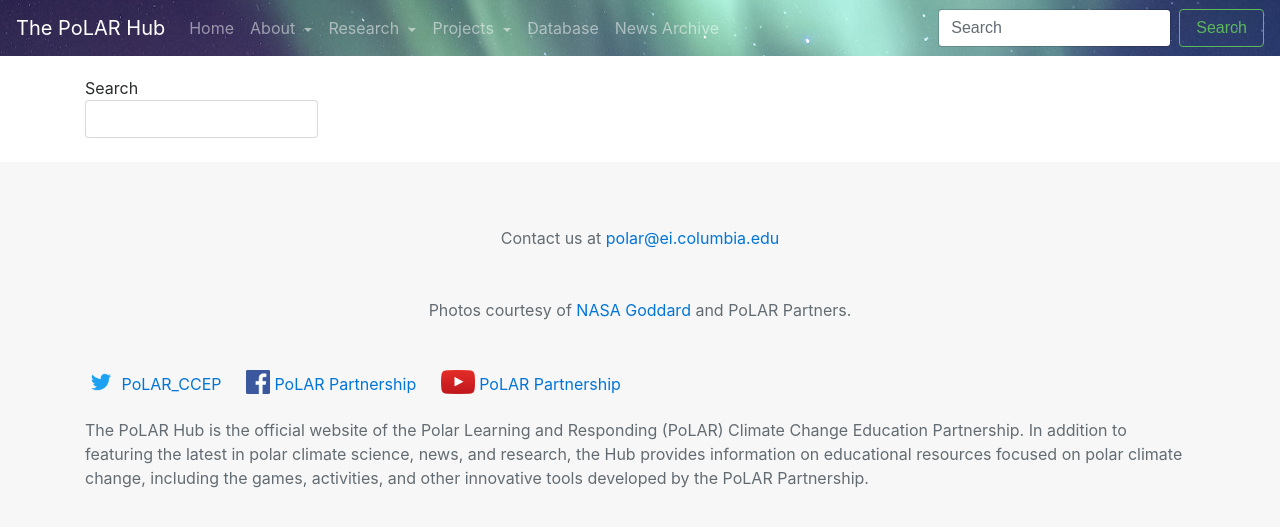
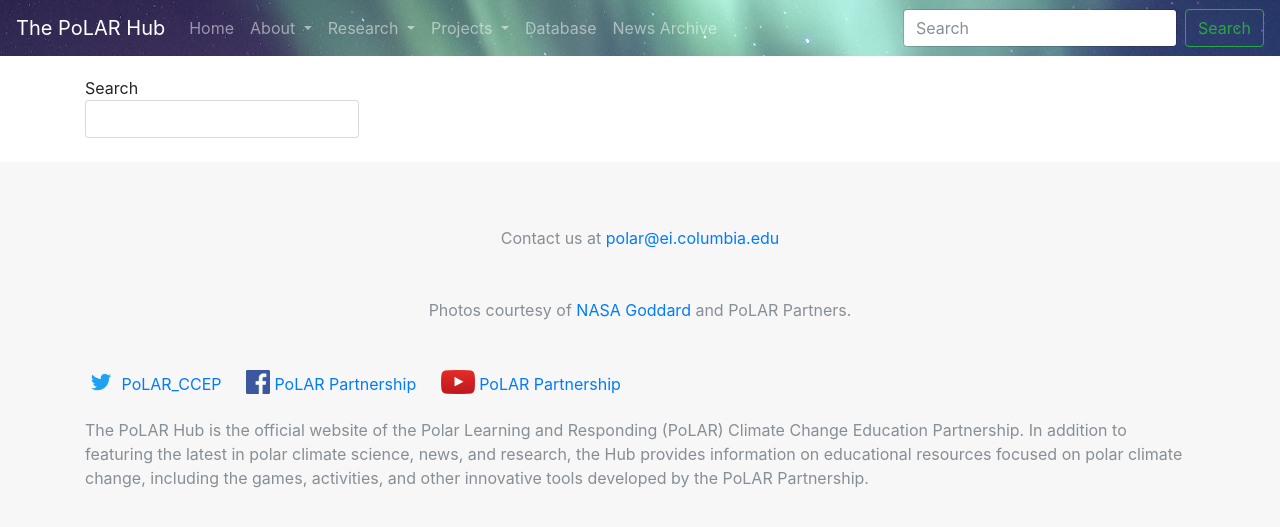
Before and after one commit to nikolas/polarhub, a Jekyll site: the page built from database.md, in a window 1280 px wide. Shown: the top 527 px of the page. Built offline with Jekyll 4.4.1, drawn with Linux system fonts in a browser that asks for light colours; nearby versions of some CDN libraries.

Commit message:
:arrow_up: bootstrap 4.0 beta

```diff
--- a/_includes/head.html
+++ b/_includes/head.html
@@ -14,8 +14,8 @@
   {% if jekyll.environment == 'production' and site.google_analytics %}
   {% include google-analytics.html %}
   {% endif %}
-  <link rel="stylesheet" href="https://maxcdn.bootstrapcdn.com/bootstrap/4.0.0-alpha.6/css/bootstrap.min.css" integrity="sha384-rwoIResjU2yc3z8GV/NPeZWAv56rSmLldC3R/AZzGRnGxQQKnKkoFVhFQhNUwEyJ" crossorigin="anonymous">
+  <link rel="stylesheet" href="https://maxcdn.bootstrapcdn.com/bootstrap/4.0.0-beta/css/bootstrap.min.css" integrity="sha384-/Y6pD6FV/Vv2HJnA6t+vslU6fwYXjCFtcEpHbNJ0lyAFsXTsjBbfaDjzALeQsN6M" crossorigin="anonymous">
   <script src="https://code.jquery.com/jquery-3.2.1.min.js" crossorigin="anonymous"></script>
-  <script src="https://cdnjs.cloudflare.com/ajax/libs/tether/1.4.0/js/tether.min.js" integrity="sha384-DztdAPBWPRXSA/3eYEEUWrWCy7G5KFbe8fFjk5JAIxUYHKkDx6Qin1DkWx51bBrb" crossorigin="anonymous"></script>
-  <script src="https://maxcdn.bootstrapcdn.com/bootstrap/4.0.0-alpha.6/js/bootstrap.min.js" integrity="sha384-vBWWzlZJ8ea9aCX4pEW3rVHjgjt7zpkNpZk+02D9phzyeVkE+jo0ieGizqPLForn" crossorigin="anonymous"></script>
+  <script src="https://cdnjs.cloudflare.com/ajax/libs/popper.js/1.11.0/umd/popper.min.js" integrity="sha384-b/U6ypiBEHpOf/4+1nzFpr53nxSS+GLCkfwBdFNTxtclqqenISfwAzpKaMNFNmj4" crossorigin="anonymous"></script>
+  <script src="https://maxcdn.bootstrapcdn.com/bootstrap/4.0.0-beta/js/bootstrap.min.js" integrity="sha384-h0AbiXch4ZDo7tp9hKZ4TsHbi047NrKGLO3SEJAg45jXxnGIfYzk4Si90RDIqNm1" crossorigin="anonymous"></script>
 </head>
--- a/_includes/header.html
+++ b/_includes/header.html
@@ -1,6 +1,6 @@
 <header class="site-header" role="banner">
 
-    <nav class="navbar navbar-inverse navbar-toggleable-md navbar-dark bg-faded">
+    <nav class="navbar navbar-expand-md navbar-dark bg-faded">
         <button class="navbar-toggler navbar-toggler-right" type="button" data-toggle="collapse" data-target="#navbarSupportedContent" aria-controls="navbarSupportedContent" aria-expanded="false" aria-label="Toggle navigation">
             <span class="navbar-toggler-icon"></span>
         </button>
```
